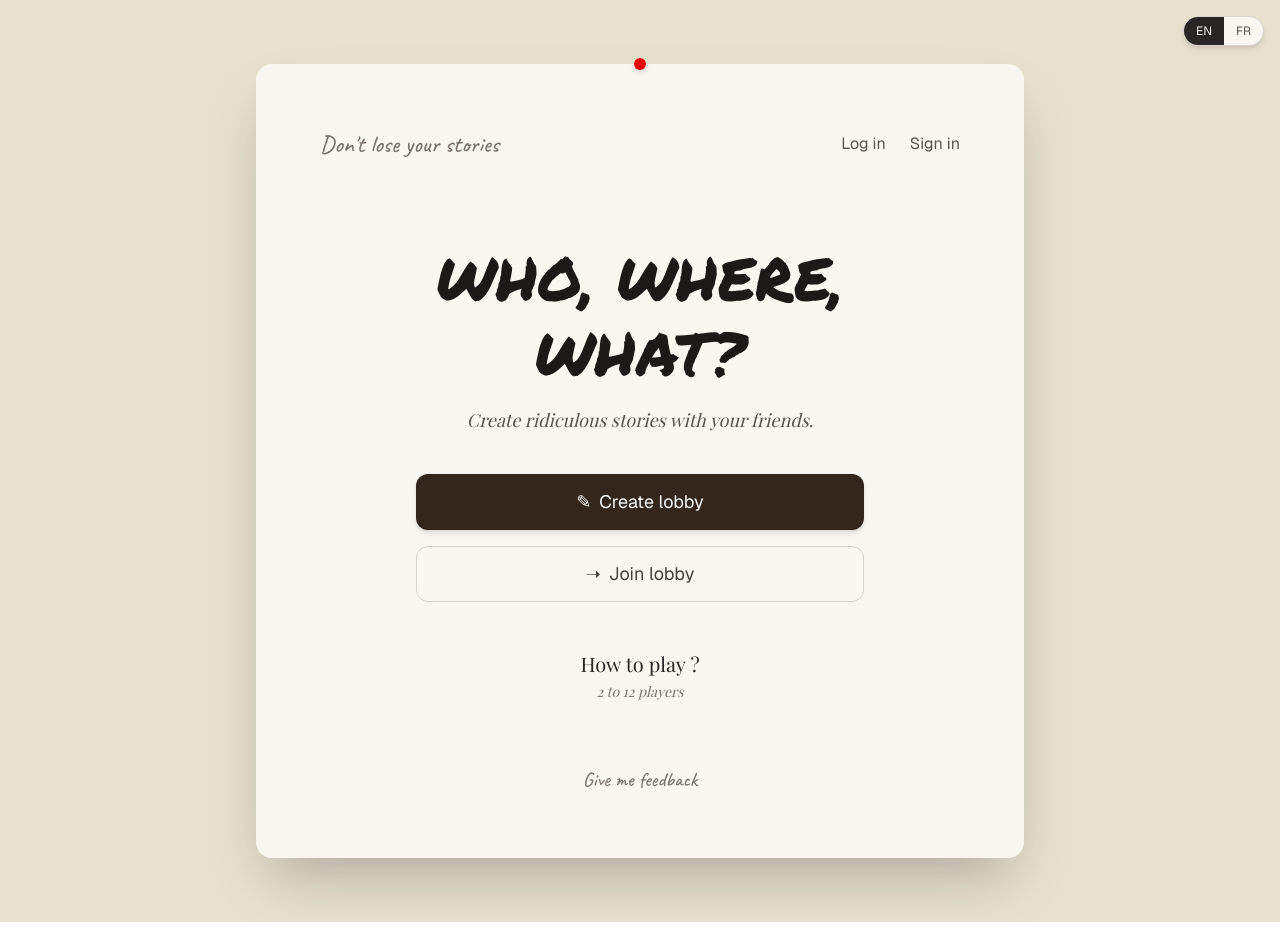
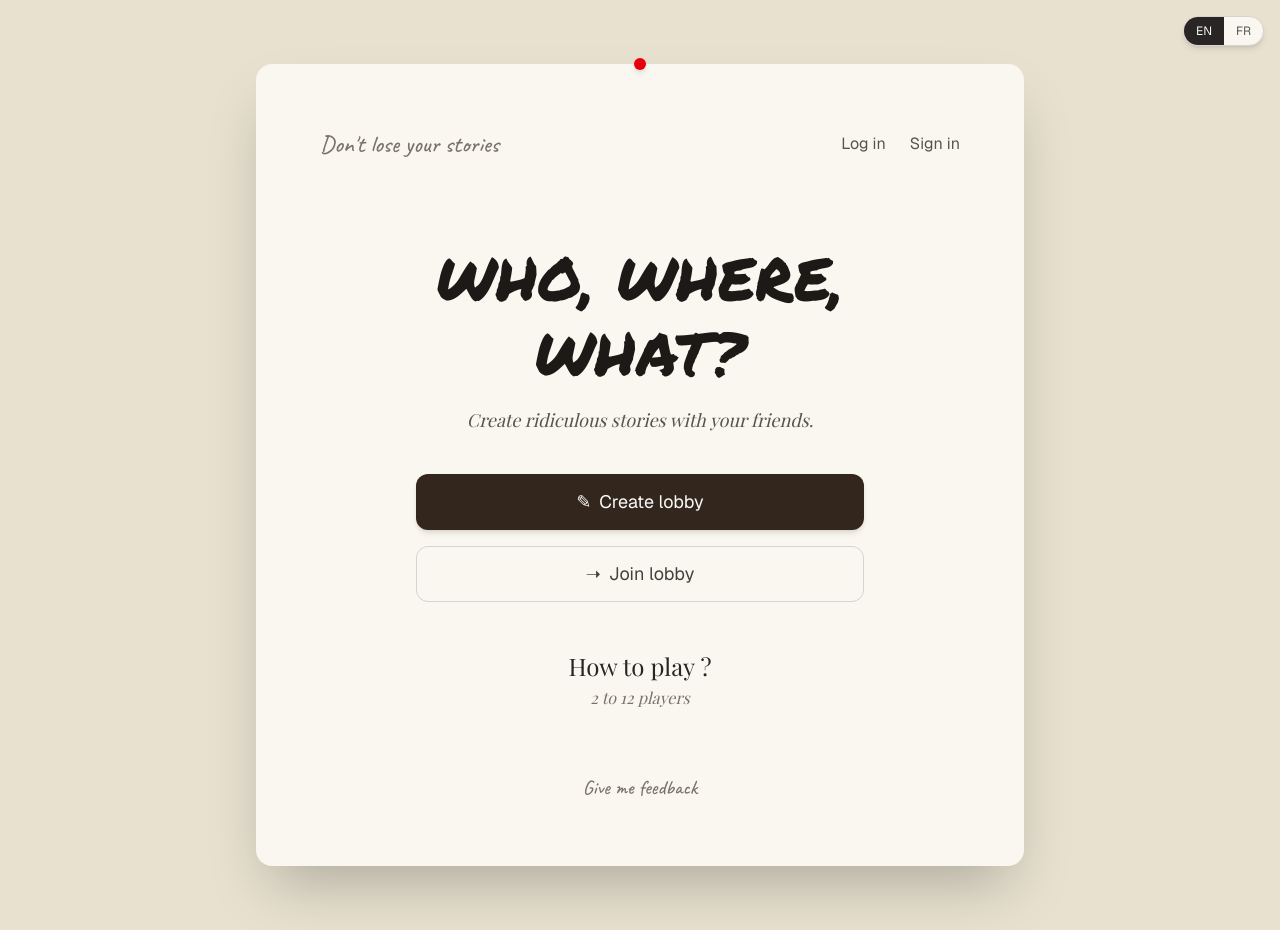
Before and after one commit to Polinovia/who-where-what, a Next.js app: page / in a window 1280 px wide. Built offline with nearby package versions, Linux system fonts and the light colour scheme; no server answers; a web font is replaced by a local one.

Commit message:
Bump the "How to play" link and player-count text sizes
Both read as slightly too small relative to the rest of the home
page's hierarchy.

```diff
--- a/app/page.tsx
+++ b/app/page.tsx
@@ -42,11 +42,11 @@ export default function Home() {
           <div className="mt-12 flex flex-col items-center gap-1">
             <Link
               href="/how-to-play"
-              className="font-[family-name:var(--font-serif)] text-xl text-stone-800 hover:underline"
+              className="font-[family-name:var(--font-serif)] text-2xl text-stone-800 hover:underline"
             >
               {t.home.howToPlay}
             </Link>
-            <p className="font-[family-name:var(--font-serif)] italic text-sm text-stone-500">
+            <p className="font-[family-name:var(--font-serif)] italic text-base text-stone-500">
               {t.home.players}
             </p>
           </div>
```
